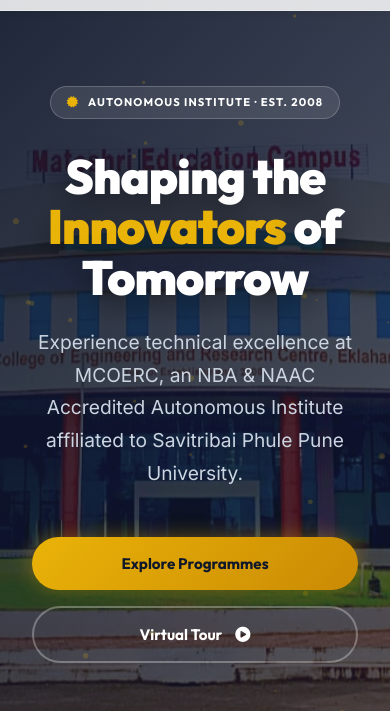
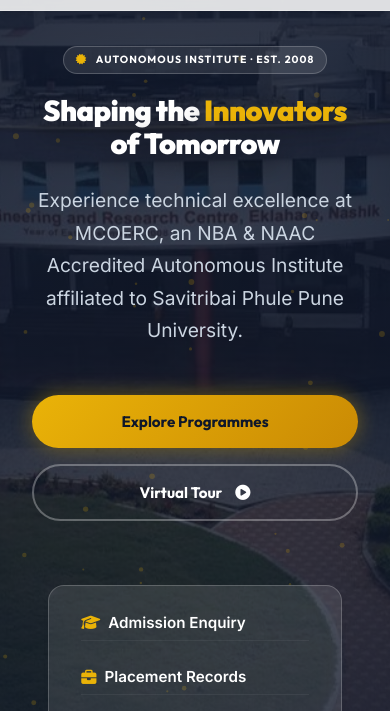
Before and after one commit to RushalBangar/MCOERC-clone, a plain HTML site: page index.html in a window 390 px wide. Shown: the part 96-807 px from the top of the page. Drawn offline with Linux system fonts and the light colour scheme.

Commit message:
Optimize mobile UI/UX responsiveness and switch hero to text-free campus background

```diff
--- a/assets/css/style.css
+++ b/assets/css/style.css
@@ -689,3 +689,77 @@ textarea.form-control {
 .animate-fade-up {
   animation: premiumFadeUp 0.8s var(--motion-ease) forwards !important;
 }
+
+/* --- Premium Cinematic Overrides & Mobile Responsiveness --- */
+.hero-section {
+  background-image: url('../images/about/about1.jpg') !important; /* Switch to clean, high-res campus building photo (no baked-in text!) */
+}
+
+.hero-overlay {
+  background: radial-gradient(circle, rgba(15, 23, 42, 0.75) 0%, rgba(15, 23, 42, 0.92) 100%) !important;
+}
+
+.hero-title {
+  font-size: clamp(2.2rem, 5vw, 5rem) !important;
+  line-height: 1.15 !important;
+}
+
+/* Responsive Action Bar & Typography */
+@media (max-width: 991px) {
+  .hero-section {
+    padding-top: 130px !important;
+    padding-bottom: 60px !important;
+  }
+}
+
+@media (max-width: 768px) {
+  .hero-section {
+    padding-top: 110px !important;
+    padding-bottom: 40px !important;
+  }
+
+  .hero-title {
+    font-size: clamp(1.8rem, 4.5vw, 3rem) !important;
+  }
+
+  .hero-badge {
+    font-size: 0.65rem !important;
+    padding: 4px 12px !important;
+    margin-bottom: 1.25rem !important;
+  }
+
+  /* Quick Action Bar transformed into a clean vertical stack on Mobile */
+  .hero-section .glass-panel {
+    flex-direction: column !important;
+    align-items: flex-start !important;
+    gap: 1.2rem !important;
+    padding: 1.25rem 2rem !important;
+    border-radius: var(--radius-md) !important;
+    width: 90% !important;
+    margin: 0 auto !important;
+  }
+
+  .hero-section .glass-panel a {
+    width: 100% !important;
+    justify-content: flex-start !important;
+    font-size: 0.95rem !important;
+    padding: 0.25rem 0 !important;
+    border-bottom: 1px solid rgba(255, 255, 255, 0.05) !important;
+  }
+
+  /* Zig-Zag Storytelling Columns stack nicely on mobile */
+  .premium-section > .premium-container > div[style*="display: grid"] {
+    grid-template-columns: 1fr !important;
+    gap: 2.5rem !important;
+  }
+
+  .premium-section > .premium-container > div[style*="display: grid"] > div[style*="order"] {
+    order: unset !important;
+  }
+
+  /* 3-Column Notice Grid stacks nicely on mobile */
+  .premium-section > .premium-container > div[style*="grid-template-columns:repeat(3, 1fr)"] {
+    grid-template-columns: 1fr !important;
+    gap: 2rem !important;
+  }
+}
```
